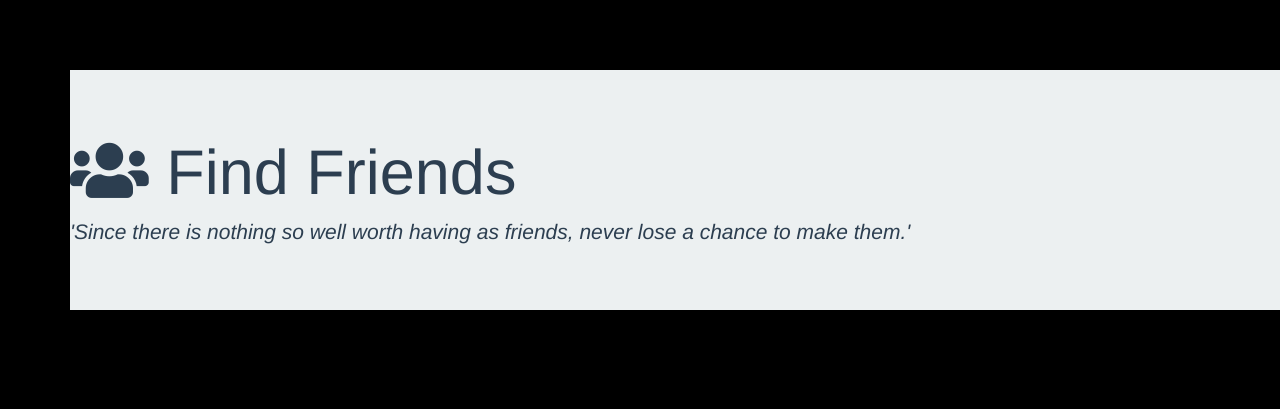
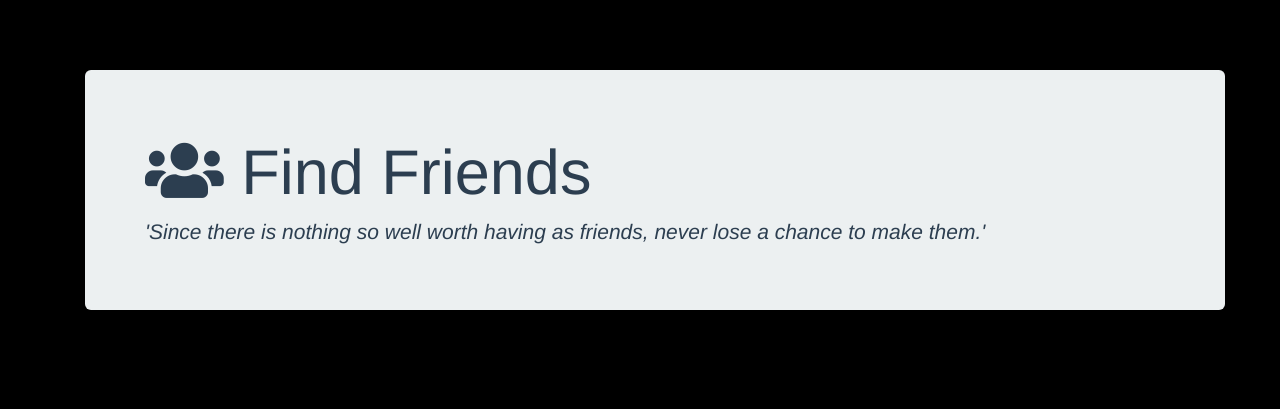
Before and after one commit to BhagiaSheri/Family-Chat-Room, a PHP site: page /addFriends.php in a window 1280 px wide. Shown: the top 409 px of the page. Run offline with PHP 8.4, Linux system fonts and the light colour scheme; data comes from the database, SQL or seed files in the repository; some libraries are stand-ins or nearby versions.

Commit message:
Design Changes V2

```diff
--- a/WebProject/assets/css/addFriends.css
+++ b/WebProject/assets/css/addFriends.css
@@ -1,6 +1,7 @@
 body{
-    padding-top: 70px;
-    margin-inline-start: 5em;
+    padding: 70px;
+    /* padding-top: 70px; */
+    /* margin-inline-start: 5em; */
     }
     .jumbotron{
     color: #2c3e50;
--- a/WebProject/php/addFriends.php
+++ b/WebProject/php/addFriends.php
@@ -7,7 +7,7 @@ content="width=device-width, initial-scale=0.0">
 <meta http-eqiv="X-UA-Compatiable"
 content="ie=edge">
 
-<title>FindFriends</title>
+<title>Find Friends</title>
 
     <!-- <link rel="stylesheet" type="text/css" href="bootstrap.css"> -->
 <!-- <link rel="stylesheet" type="text/css" href="../assets/lib/bootstrap.css">  -->
@@ -22,7 +22,10 @@ content="ie=edge">
     if($conn==null){
     include_once("connection.php");
 
-    echo "<div class='jumbotron'>
+
+
+    echo "<div class='container'>
+    <div class='jumbotron'>
     <h1><i class='fas fa-users'></i> Find Friends</h1>
     <p><i>'Since there is nothing so well worth having as friends, never lose a chance to make them.'</i></p>
   </div>";
@@ -102,16 +105,17 @@ content="ie=edge">
         $res=$stm3->fetch();
 
 
-    echo "<div class='row'>";
+       echo "<div class='row'>";
 
 	    echo "<div class='col-lg-4 col-sm-6'>";
-       // echo "<div class='thumbnail'>";
+        // echo "<div class='thumbnail'>";
 
        echo "<img src='data:".$res["imgtype"].";base64,".base64_encode($res["profilepic"])."'height='100' width='100'/>";
        echo "<p><a style='color:#ecf0f1;' href='request.php?sendto=".$row."'><h4><i class='fas fa-handshake'></i>  <b>".$row."</b></h4></a></p>";
 
-      // echo "</div>";
+    //    echo "</div>";
        echo "</div>";
+
 
 
 
@@ -135,6 +139,7 @@ content="ie=edge">
             //    <hr></div>';
             }
             echo "</div>";
+            echo "</div>";
             echo "<br><hr>";
             echo "<a id='previous' href='home.php'><h4><i class='fas fa-backward'></i> <i> Home Page</i></h4></a><br>";
    }
--- a/WebProject/php/loginPHP.php
+++ b/WebProject/php/loginPHP.php
@@ -1,7 +1,6 @@
 <!DOCTYPE html>
 <html>
 <head>
-
 <meta charset="UTF-8">
 <meta name="viewport"
 content="width=device-width, initial-scale=1.0">
```
